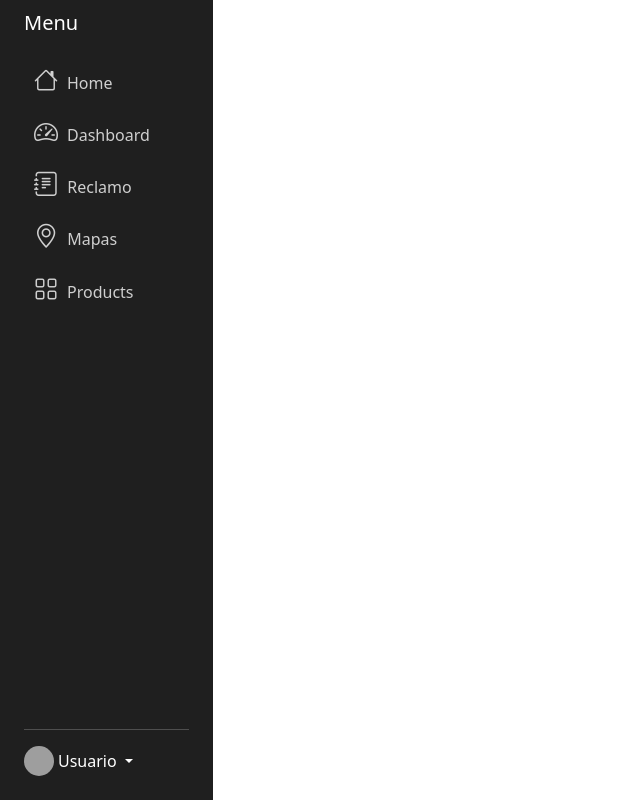
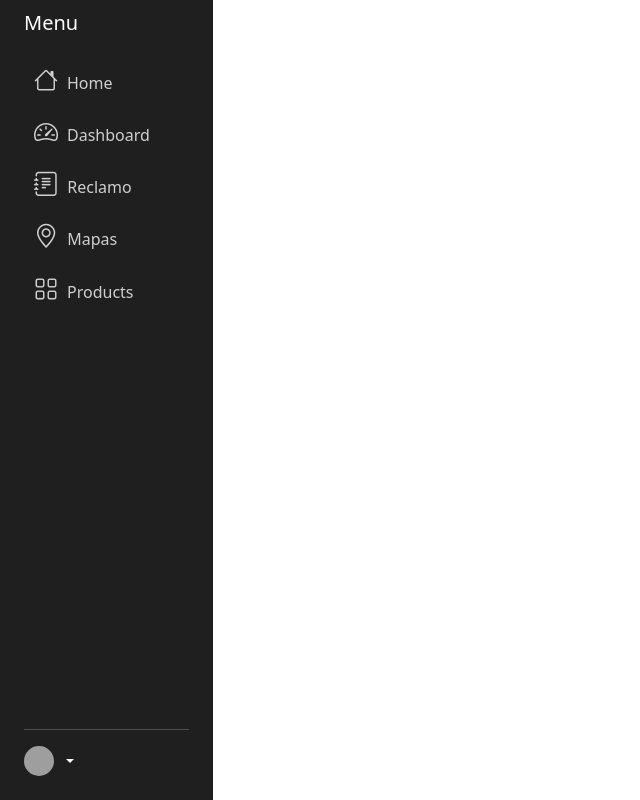
Before and after one commit to omard97/RVM-Proyecto, an Angular app: page /menu/menu in a window 1280 px wide. Shown: the top 800 px of the page, without its empty margins (0-640 px from the left). Built offline with nearby package versions, Linux system fonts and the light colour scheme; no server answers; grey boxes are pictures that could not be loaded.

Commit message:
Visualizar nick del usuario en el html

```diff
--- a/src/app/Views/Estructura/menu/menu.component.html
+++ b/src/app/Views/Estructura/menu/menu.component.html
@@ -106,7 +106,7 @@
                         id="dropdownUser1" data-bs-toggle="dropdown" aria-expanded="false">
                         <img src="https://github.com/mdo.png" alt="hugenerd" width="30" height="30"
                             class="rounded-circle">
-                        <span class="d-none d-sm-inline mx-1">Usuario</span>
+                        <span class="d-none d-sm-inline mx-1">{{usuario.nick}}</span>
                     </a>
                     <ul class="dropdown-menu dropdown-menu-dark text-small shadow menu__usuario"
                         aria-labelledby="dropdownUser1">
--- a/src/app/Views/Estructura/menu/menu.component.ts
+++ b/src/app/Views/Estructura/menu/menu.component.ts
@@ -1,4 +1,4 @@
-import { Component, OnInit} from '@angular/core';
+import { Component, OnInit } from '@angular/core';
 import { ActivatedRoute } from '@angular/router';
 import { MenuApiService } from 'src/app/Services/Menu/menu-api.service';
 
@@ -9,23 +9,42 @@ import { MenuApiService } from 'src/app/Services/Menu/menu-api.service';
 })
 export class MenuComponent implements OnInit {
 
-  idUsuario:any;
+  idUsuario: any;
 
-  constructor( private service:MenuApiService, private _route:ActivatedRoute) {
+  usuario = {
+    idUsuario: 0,
+    nick: '',
+    idRol: 0,
+    rol: ''
+  }
+
+  constructor(private service: MenuApiService, private _route: ActivatedRoute) {
 
     this.idUsuario = this._route.snapshot.paramMap.get('id');
 
     this.getRolUsuario();
   }
 
-  ngOnInit():void {
+  ngOnInit(): void {
 
   }
 
-  getRolUsuario(){
+  getRolUsuario() {
+
+
+
     this.service.getRolUsuario(this.idUsuario).subscribe(
-      (data) =>{
-        console.log('datos del usuario: ',data)
+      (data) => {
+
+
+          this.usuario.idUsuario= data[0].idUsuario,
+          this.usuario.nick= data[0].nick,
+          this.usuario.idRol = data[0].idRol,
+          this.usuario.rol=data[0].rol
+
+
+
+
       },
       (error) => {
 
```
